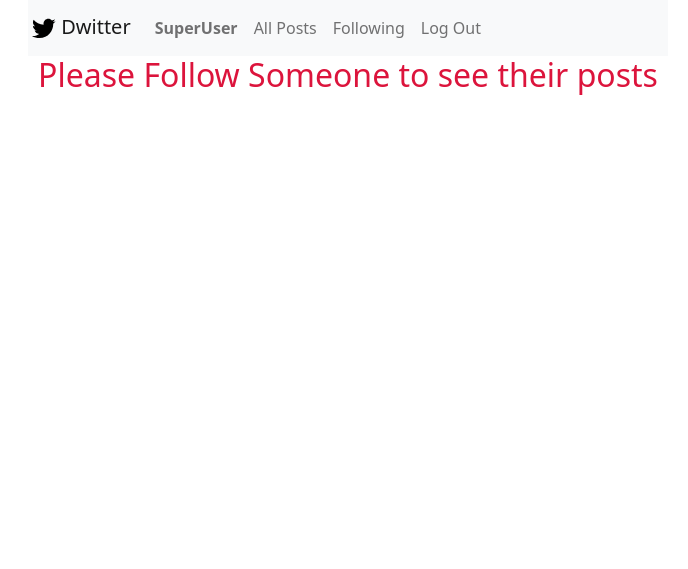
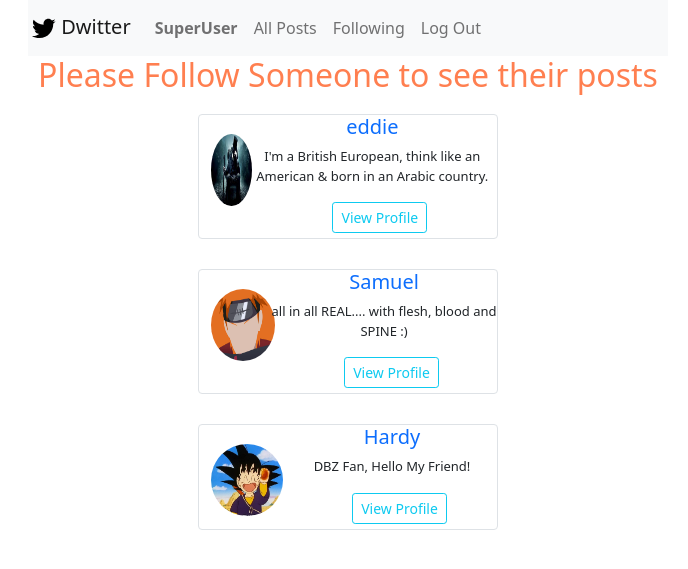
Before and after one commit to Romi-776/Dwitter, a Django app: page /posts_of_following in a window 1280 px wide. Shown: the top 569 px of the page, without its empty margins (292-980 px from the left). Run offline with Django 3.2, Linux system fonts and the light colour scheme; a user stored in the database is signed in; data comes from the database, SQL or seed files in the repository; both versions use the stored data as it was after the commit; some libraries are stand-ins or nearby versions.

Commit message:
When a user goes to following page without following then he/she will be given some suggestions to follow people by visiting their profile

```diff
--- a/network/templates/network/index.html
+++ b/network/templates/network/index.html
@@ -92,15 +92,40 @@
             {{post.0.posted_on}}
         </div>
     </div>
+    <!-- When there's no post -->
     {% empty %}
+    <!-- and we're on the index page then show this message-->
     {% if on_index_page %}
     <h2 class="text-center">No Post is shared yet</h2>
+
+    <!-- otherwise show this message-->
     {% else %}
-    <h2 class="text-center" style="color: crimson;">Please Follow Someone to see their posts</h2>
+    <h2 class="text-center" style="color:coral;">Please Follow Someone to see their posts</h2>
+
+    {% for suggestion in friend_suggestions %}
+    <div class="col-lg-6" style="margin: auto; margin-top: 10px; padding: 5px; padding: 10px;">
+        <div class="d-flex flex-row border rounded">
+            <div>
+                <img src="{{suggestion.user_profile.profile_pic.url}}"
+                    style="height: 80px;width: 80px; border-radius: 50%; margin-top: 15px;margin-left: 8px;"
+                    class="img-thumbnail border-0">
+
+            </div>
+            <div style="margin: auto; text-align: center;">
+                <h5 class="text-primary">{{suggestion.username}}</h5>
+                <p style="font-size: small;">{{suggestion.user_profile.bio}}</p>
+                <button type="button" onclick="location.href='/{{suggestion.pk}}'""
+                    style="margin-bottom: 5px;margin-left: 15px;" class="btn btn-outline-info btn-sm"> View Profile
+                </button>
+            </div>
+        </div>
+    </div>
+    {% endfor %}
+
     {% endif %}
     {% endfor %}
 
-    <!-- Navigation bar to go back and forth between different pages-->
+    <!-- Navigation bar to go back and forth between different pages will be shown only when there's-->
     {% if page.object_list %}
     <nav aria-label="Page navigation example" style="display: block;">
         {% else %}
--- a/network/views.py
+++ b/network/views.py
@@ -68,10 +68,15 @@ def posts_of_following(request):
 
     # checking that there's at least one person that i'm following
     if not len(my_following):
+
+        # getting suggestions to follow these users
+        friend_suggestions = User.objects.exclude(username = request.user.username)
+
         return render(
             request,
             "network/index.html",
             {
+                "friend_suggestions": friend_suggestions,
                 "on_index_page": False,
             },
         )
```
Also changed, not shown: db.sqlite3. Lines whose indentation alone changed are shown as unchanged.
